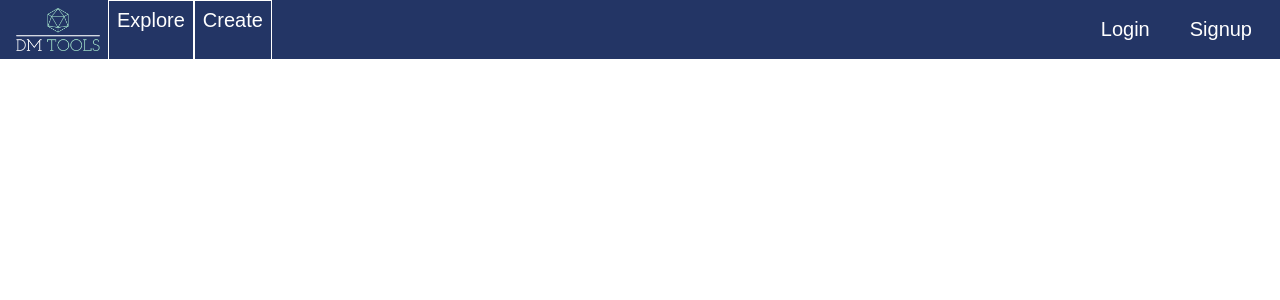
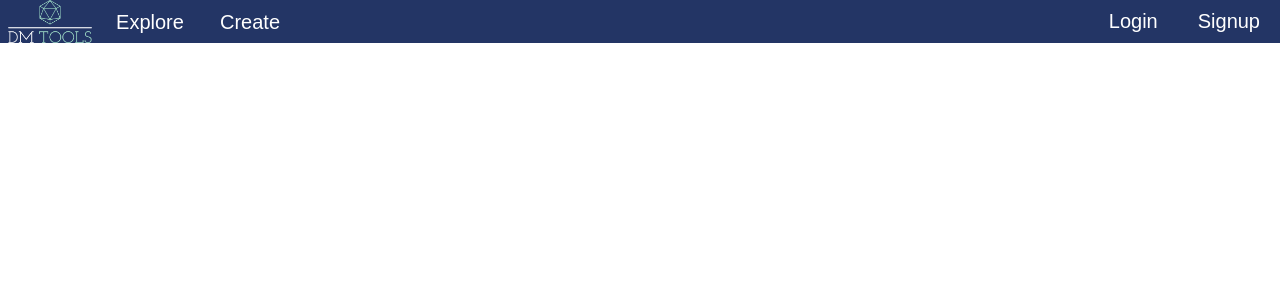
Before and after one commit to gvargas707/dmtools, a React app: page / in a window 1280 px wide. Shown: the top 300 px of the page. Built offline with nearby package versions, Linux system fonts and the light colour scheme.

Commit message:
Finished basic refactoring of nav elements
Nav elements have been redefined as NavLink component. This component accepts routes and a label as optional props and are now they, themselves, clickable links with the proper styling.

```diff
--- a/src/components/ui/NavLink.css
+++ b/src/components/ui/NavLink.css
@@ -1,14 +1,54 @@
-div.nav-element {
-  border: 1px solid white;
-  padding: .5em;
-  margin-top: -.5em;
-  height: 100%;
-  flex: 0 0 auto;
+div.nav-dropdown{
+  position: relative;
+  display: inline-block;
 }
 
-div.nav-element a {
+div.nav-dropdown:hover div.nav-dropdown--elements {
+  display:block;
+  min-width: 150px;
+  top:100%;
+  left:20%;
+}
+
+div.nav-dropdown--elements a {
+  display:block;
+  text-decoration: none;
+  padding: .5em;
+}
+
+div.nav-dropdown--elements a:hover {
+  background-color: #415691;
+}
+
+div.nav-dropdown--elements{
+  display:none;
+  position:absolute;
+  background-color: #233565;
+  z-index: 1;
+}
+
+div.nav-dropdown--elements a, a:visited {
+  color: white;
+}
+
+div.nav-element {
+  display: grid;
+}
+
+a.nav-element {
   color: white;
   text-decoration: none;
   font-size: 1.25em;
+  text-align: center;
+}
 
+a.nav-element div {
+  position: absolute;
+  top: 50%;
+  left: 50%;
+  transform: translate(-50%,-50%);
 }
+
+a.nav-element:hover {
+  background-color:#415691;
+}
--- a/src/components/ui/NavLink.js
+++ b/src/components/ui/NavLink.js
@@ -4,11 +4,19 @@ import { Link } from "react-router-dom";
 import './NavLink.css'
 
 const NavLink = (props) => {
-  const { label, href } = props
+  const { label, href, routes } = props
+
   return(
-  <div className='nav-element'>
-    <Link to={href}>{label}</Link>
-  </div>
+    <div class="nav-dropdown">
+      <Link className="nav-element" to={href}>
+        <div>{label}</div>
+      </Link>
+      <div class="nav-dropdown--elements">
+        {routes ?
+          routes.map(r => <Link key={r.label} to={r.route}>{r.label}</Link>)
+          : ''}
+      </div>
+    </div>
   )
 };
 
--- a/src/components/ui/TopNav.css
+++ b/src/components/ui/TopNav.css
@@ -4,7 +4,6 @@ div .top-nav{
   display: flex;
   flex-direction: row;
   background-color: #233565;
-  padding: .5em;
   margin: 0 0 .5rem 0;
   color: white;
 }
@@ -22,7 +21,8 @@ div.top-nav__auth a, a:visited{
 }
 
 .top-nav__tools {
-  display:inline-flex;
+  display:grid;
+  grid-template-columns: repeat(auto-fit, 100px);
   align-items: stretch;
   flex-direction: row;
   width: 80%;
--- a/src/components/ui/TopNav.js
+++ b/src/components/ui/TopNav.js
@@ -20,27 +20,16 @@ const TopNav = props => {
     <div className="top-nav">
       <HomeLogo width="84px" height="43px"/>
       <div className="top-nav__tools">
-        {/* <NavElement
-          dropdown={true}
-          label={'Explore'}
-          routes={[
-            {route: '/', label: 'Home'},
-            {route: '/npc-tables', label: 'Browse NPC Tables'},
-            {route: '/towns', label: 'Browse Towns'}
-          ]}
-        />
-        <NavElement
-          dropdown={true}
+        <NavLink label={'Explore'}/>
+        <NavLink
           label={'Create'}
           routes={[
             {route: '/generate-npc', label: 'Generate NPC'},
             {route: '/generate-creature', label: 'Generate Creature'},
-            {route: '/generate-town', label: 'Generate Town'}
+            {route: '/generate-town', label: 'Generate Town'},
           ]}
         />
-        {auth.isLoggedIn && (<Link to={'/share'}>Share</Link>)} */}
-        <NavLink label={'Explore'}/>
-        <NavLink label={'Create'}/>
+        {auth.isLoggedIn && (<NavLink label={'Share'}/>)}
       </div>
       <div className="top-nav__auth">
         {auth.isLoggedIn && auth.role === 'admin' }
```
